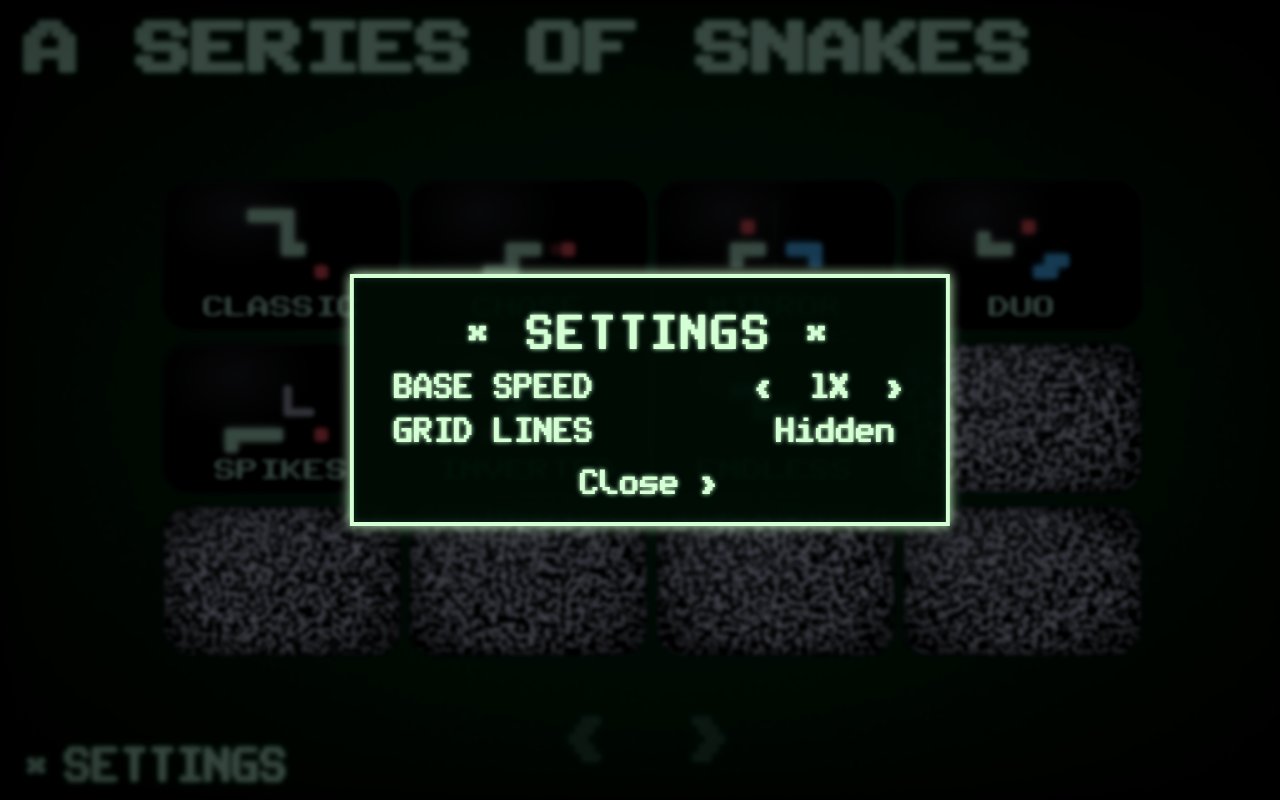
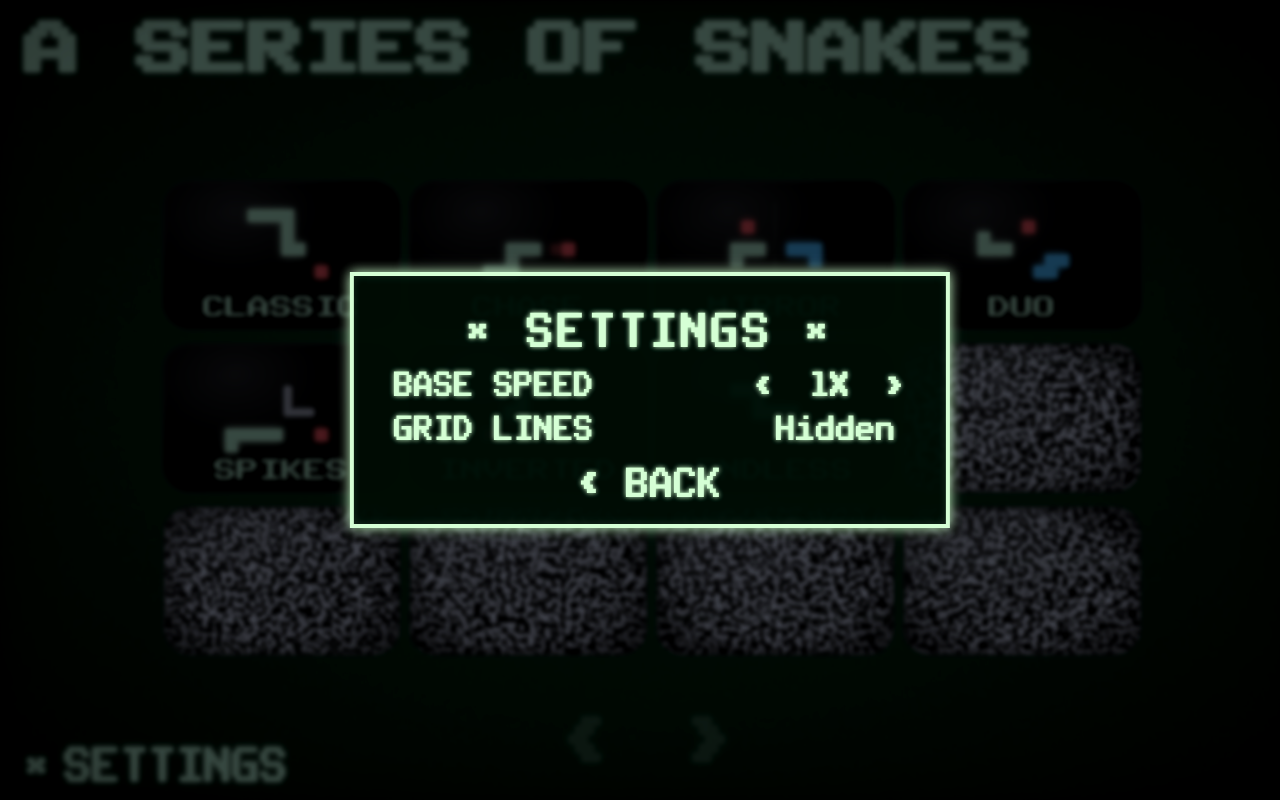
Before and after one commit to haywoodsloan/a-series-of-snakes, a Nuxt app: page / in a window 1280 px wide. Both pictures are taken after a click on the button "* SETTINGS". Built offline with nearby package versions, Linux system fonts and the light colour scheme.

Commit message:
Tweak UI

```diff
--- a/app.vue
+++ b/app.vue
@@ -70,9 +70,22 @@ body {
   min-height: 100vh;
   min-width: 100vw;
 
+  // PublicPixel is the app-wide default; individual elements only need to
+  // declare `font-family` when they want something else (no rules in this
+  // codebase currently do). `inherit` propagates this through to <button>
+  // and <input>, which otherwise reset to the UA default.
+  font-family: PublicPixel, monospace;
+
   // SHOUTING MODE: every glyph in the app rendered in PublicPixel reads
   // better in caps, so just uppercase everything globally.
   text-transform: uppercase;
+}
+
+button,
+input,
+select,
+textarea {
+  font-family: inherit;
 }
 
 @font-face {
@@ -167,7 +180,6 @@ svg {
 
   // Mirrors the `.back` link's pixel-font treatment so the two navigation
   // controls read as a matched pair.
-  font-family: PublicPixel, monospace;
   font-size: 1.75rem;
   line-height: 1;
 
@@ -206,7 +218,6 @@ svg {
 }
 
 .title {
-  font-family: PublicPixel;
   font-size: 3.5rem;
 
   color: v-bind(FG);
@@ -217,7 +228,6 @@ svg {
 }
 
 .back {
-  font-family: PublicPixel, monospace;
   font-size: 1.75rem;
   line-height: 1;
 
--- a/components/SettingsDialog.vue
+++ b/components/SettingsDialog.vue
@@ -56,7 +56,7 @@
         </div>
 
         <button type="button" class="settings-close" @click="close">
-          Close &gt;
+          <span class="chevron" aria-hidden="true">&lt;</span> BACK
         </button>
       </div>
     </div>
@@ -138,7 +138,6 @@ watch(
     inset 0 0 0.5rem rgba(212, 255, 212, 0.15);
 
   color: v-bind(FG);
-  font-family: PublicPixel, monospace;
   text-shadow: 0 0 0.3rem currentColor;
 
   outline: none;
@@ -199,7 +198,6 @@ watch(
 // Shared button look: transparent, FG text, hover glow. Used for the
 // stepper arrows, the toggle, and the close button.
 %pixel-button {
-  font-family: PublicPixel, monospace;
   font-size: 1.25rem;
   line-height: 1;
   color: v-bind(FG);
@@ -224,7 +222,9 @@ watch(
 
 .step {
   @extend %pixel-button;
-  transform: scaleY(1.4);
+  // PublicPixel's `<` and `>` glyphs sit a touch low relative to the
+  // value text; nudge them up so they line up optically with the digits.
+  transform: translateY(-0.08em) scaleY(1.4);
 }
 
 .toggle {
@@ -235,14 +235,40 @@ watch(
 }
 
 .settings-close {
-  @extend %pixel-button;
+  // Visually identical to the header `.back` link so the dialog's exit
+  // reads as the same navigation gesture: same chevron nudge, same
+  // hover-scale glow. Sized a touch smaller than the header link so it
+  // reads as a secondary action inside the panel.
+  font-size: 1.5rem;
+  line-height: 1;
+  color: v-bind(FG);
+  background: transparent;
+  border: none;
+  padding: 0;
+  cursor: pointer;
+  text-shadow: 0 0 0.3rem currentColor;
+
   align-self: center;
   margin-top: 0.5rem;
   transform: scaleY(1.4);
+  transform-origin: center;
+  transition:
+    transform 0.15s ease-out,
+    text-shadow 0.15s ease-out;
+
+  .chevron {
+    // PublicPixel renders `<` low relative to caps; nudge it up so it
+    // lines up with the "BACK" text (same trick as the header link).
+    display: inline-block;
+    vertical-align: top;
+    transform: translateY(-0.12em);
+  }
 
   &:hover,
   &:focus-visible {
-    transform: scaleY(1.4) scale(1.1);
+    outline: none;
+    transform: scaleY(1.4) scale(1.15);
+    text-shadow: 0 0 0.5rem currentColor;
   }
 }
 
--- a/games/engine.js
+++ b/games/engine.js
@@ -141,6 +141,20 @@ export default class Engine {
     // Cached grid layout, invalidated on canvas resize.
     this._layout = null;
 
+    // Render/collision caches for static wall geometry. Walls never change
+    // after a game starts (only seeded in subclass constructors), so the
+    // O(1) cell-keyed map and the per-color Path2D buckets can be built
+    // once and reused across every render and collision check. Both are
+    // invalidated whenever walls mutate (`addWall`/rollback) and whenever
+    // the canvas resizes (paths depend on the cached layout). The grid
+    // overlay shares the same lifetime as the wall paths.
+    /** @type {Map<number, Wall> | null} */
+    this._wallByKey = null;
+    /** @type {Map<string, Path2D> | null} */
+    this._wallPaths = null;
+    /** @type {Path2D | null} */
+    this._gridPath = null;
+
     // Input handling. Subclasses register callbacks via `onInput`.
     /** @type {Set<(info: { kind: InputKind, dir: Direction, event: KeyboardEvent }) => void>} */
     this._inputHandlers = new Set();
@@ -183,6 +197,10 @@ export default class Engine {
     this.canvas.width = w;
     this.canvas.height = h;
     this._layout = null;
+    // Layout-dependent geometry caches must follow `_layout` so the next
+    // render rebuilds them against the new cell size.
+    this._wallPaths = null;
+    this._gridPath = null;
     return true;
   }
 
@@ -362,10 +380,10 @@ export default class Engine {
     // Walls: head shares a cell with any static obstacle. Checked first
     // so wall hits take priority over self/other collisions on the same
     // tick (a head moving into a wall should always read as a wall death).
-    for (const wall of this.walls) {
-      if (wall.x * this.rows + wall.y === headKey) {
-        return { snake, type: 'wall', wall, at };
-      }
+    // Lookup is O(1) via the cached cell-keyed wall map.
+    if (this.walls.length) {
+      const wall = this._wallMap().get(headKey);
+      if (wall) return { snake, type: 'wall', wall, at };
     }
 
     // Self: head shares a cell with any other segment of the same snake.
@@ -443,7 +461,30 @@ export default class Engine {
   addWall(at, color) {
     const wall = { x: at.x, y: at.y, color };
     this.walls.push(wall);
+    this._invalidateWallCaches();
     return wall;
+  }
+
+  /**
+   * Drop the cell-keyed wall map and the cached draw paths so the next
+   * render/collision check rebuilds them against the current wall list.
+   */
+  _invalidateWallCaches() {
+    this._wallByKey = null;
+    this._wallPaths = null;
+  }
+
+  /**
+   * Lazily-built `cellKey -> Wall` lookup. Cell key is `x * rows + y` so
+   * it matches the encoding used throughout the engine.
+   * @returns {Map<number, Wall>}
+   */
+  _wallMap() {
+    if (this._wallByKey) return this._wallByKey;
+    const m = new Map();
+    for (const w of this.walls) m.set(w.x * this.rows + w.y, w);
+    this._wallByKey = m;
+    return m;
   }
 
   /**
@@ -664,6 +705,9 @@ export default class Engine {
         placed.delete(seed);
         parent.delete(seed);
         remaining++;
+        // `addWall` invalidated the caches when it pushed; the matching
+        // pop has to do the same so the next consumer rebuilds.
+        this._invalidateWallCaches();
       }
     }
 
@@ -878,25 +922,30 @@ export default class Engine {
   }
 
   // Faint cell-boundary lines. Half-pixel offsets keep the 1px strokes
-  // crisp on integer-aligned grids.
+  // crisp on integer-aligned grids. The path is built once per layout and
+  // re-stroked on subsequent renders; resize invalidates it via
+  // `_syncCanvasSize`.
   _drawGrid({ cell, ox, oy }, w, h) {
     const { ctx } = this;
+    if (!this._gridPath) {
+      const path = new Path2D();
+      for (let i = 1; i < this.cols; i++) {
+        const x = Math.round(ox + i * cell) + 0.5;
+        path.moveTo(x, oy);
+        path.lineTo(x, oy + h);
+      }
+      for (let j = 1; j < this.rows; j++) {
+        const y = Math.round(oy + j * cell) + 0.5;
+        path.moveTo(ox, y);
+        path.lineTo(ox + w, y);
+      }
+      this._gridPath = path;
+    }
     ctx.save();
     ctx.strokeStyle = FG;
     ctx.globalAlpha = 0.12;
     ctx.lineWidth = 1;
-    ctx.beginPath();
-    for (let i = 1; i < this.cols; i++) {
-      const x = Math.round(ox + i * cell) + 0.5;
-      ctx.moveTo(x, oy);
-      ctx.lineTo(x, oy + h);
-    }
-    for (let j = 1; j < this.rows; j++) {
-      const y = Math.round(oy + j * cell) + 0.5;
-      ctx.moveTo(ox, y);
-      ctx.lineTo(ox + w, y);
-    }
-    ctx.stroke();
+    ctx.stroke(this._gridPath);
     ctx.restore();
   }
 
@@ -904,6 +953,21 @@ export default class Engine {
     if (!this.walls.length) return;
     const { ctx } = this;
 
+    // Wall geometry is expensive to build (chamfered cores + per-edge
+    // spikes per cell) and never changes during a game, so cache the
+    // per-color Path2D buckets and stroke them directly on subsequent
+    // renders. Caches are invalidated when walls mutate or the canvas
+    // resizes (both clear `this._wallPaths`).
+    if (!this._wallPaths) {
+      this._wallPaths = this._buildWallPaths(cell, ox, oy);
+    }
+    for (const [color, path] of this._wallPaths) {
+      ctx.fillStyle = color;
+      ctx.fill(path);
+    }
+  }
+
+  _buildWallPaths(cell, ox, oy) {
     // Each wall is a square "core" ringed by a row of small triangular
     // spikes on every side, so it reads as a hazard from any approach
     // direction. Adjacent walls visually merge: the core extends to fill
@@ -915,16 +979,14 @@ export default class Engine {
     const tip = cell * 0.16; // how far spikes reach outside the core
     const spikesPerSide = 4; // count of small triangles along each edge
 
-    // Lookup of occupied wall cells by `x * rows + y` so neighbor checks
-    // are O(1) instead of O(walls) per side.
-    const wallSet = new Set();
-    for (const w of this.walls) wallSet.add(w.x * this.rows + w.y);
+    // O(1) neighbor check via the cached cell-keyed wall map.
+    const wallMap = this._wallMap();
     const hasWall = (x, y) =>
       x >= 0 &&
       y >= 0 &&
       x < this.cols &&
       y < this.rows &&
-      wallSet.has(x * this.rows + y);
+      wallMap.has(x * this.rows + y);
 
     /** @type {Map<string, Path2D>} */
     const buckets = new Map();
@@ -1054,10 +1116,7 @@ export default class Engine {
       }
     }
 
-    for (const [color, path] of buckets) {
-      ctx.fillStyle = color;
-      ctx.fill(path);
-    }
+    return buckets;
   }
 
   _drawFood({ cell, ox, oy }) {
--- a/pages/[game].vue
+++ b/pages/[game].vue
@@ -238,7 +238,6 @@ onBeforeUnmount(destroyGame);
 }
 
 .game-over {
-  font-family: PublicPixel, monospace;
   font-size: 3rem;
   line-height: 1;
   color: v-bind(FG);
@@ -264,7 +263,6 @@ onBeforeUnmount(destroyGame);
   min-width: 32rem;
 
   color: v-bind(FG);
-  font-family: PublicPixel, monospace;
   font-size: 1.5rem;
   line-height: 1.2;
   text-shadow: 0 0 0.3rem currentColor;
@@ -294,7 +292,6 @@ onBeforeUnmount(destroyGame);
       bottom: 0;
       overflow: hidden;
       white-space: nowrap;
-      font-family: PublicPixel, monospace;
       font-size: 1.75rem;
       line-height: 1;
       letter-spacing: 0.1rem;
@@ -359,7 +356,6 @@ onBeforeUnmount(destroyGame);
   gap: 2.25rem;
 
   .prompt {
-    font-family: PublicPixel, monospace;
     font-size: 1.35rem;
     color: v-bind(FG);
     text-shadow: 0 0 0.3rem currentColor;
@@ -390,7 +386,6 @@ onBeforeUnmount(destroyGame);
     background: transparent;
     color: transparent;
     caret-color: transparent;
-    font-family: PublicPixel, monospace;
     font-size: 2.25rem;
     letter-spacing: 1.4rem;
     text-align: center;
@@ -410,7 +405,6 @@ onBeforeUnmount(destroyGame);
       display: flex;
       align-items: center;
       justify-content: center;
-      font-family: PublicPixel, monospace;
       font-size: 2.25rem;
       line-height: 1;
 
@@ -449,7 +443,6 @@ onBeforeUnmount(destroyGame);
 
 .overlay-btn {
   padding: 0.75rem 1.5rem;
-  font-family: PublicPixel, monospace;
   font-size: 1.5rem;
   line-height: 1;
 
--- a/pages/index.vue
+++ b/pages/index.vue
@@ -148,7 +148,6 @@ onMounted(() => {
     justify-content: center;
 
     padding: 0.75rem 1.25rem;
-    font-family: PublicPixel, monospace;
     font-size: 3.25rem;
     line-height: 1;
 
@@ -331,7 +330,6 @@ onMounted(() => {
     inset: auto 0 8%;
     z-index: 1;
 
-    font-family: PublicPixel, monospace;
     font-size: 1.4rem;
     text-align: center;
     color: v-bind(FG);
```
